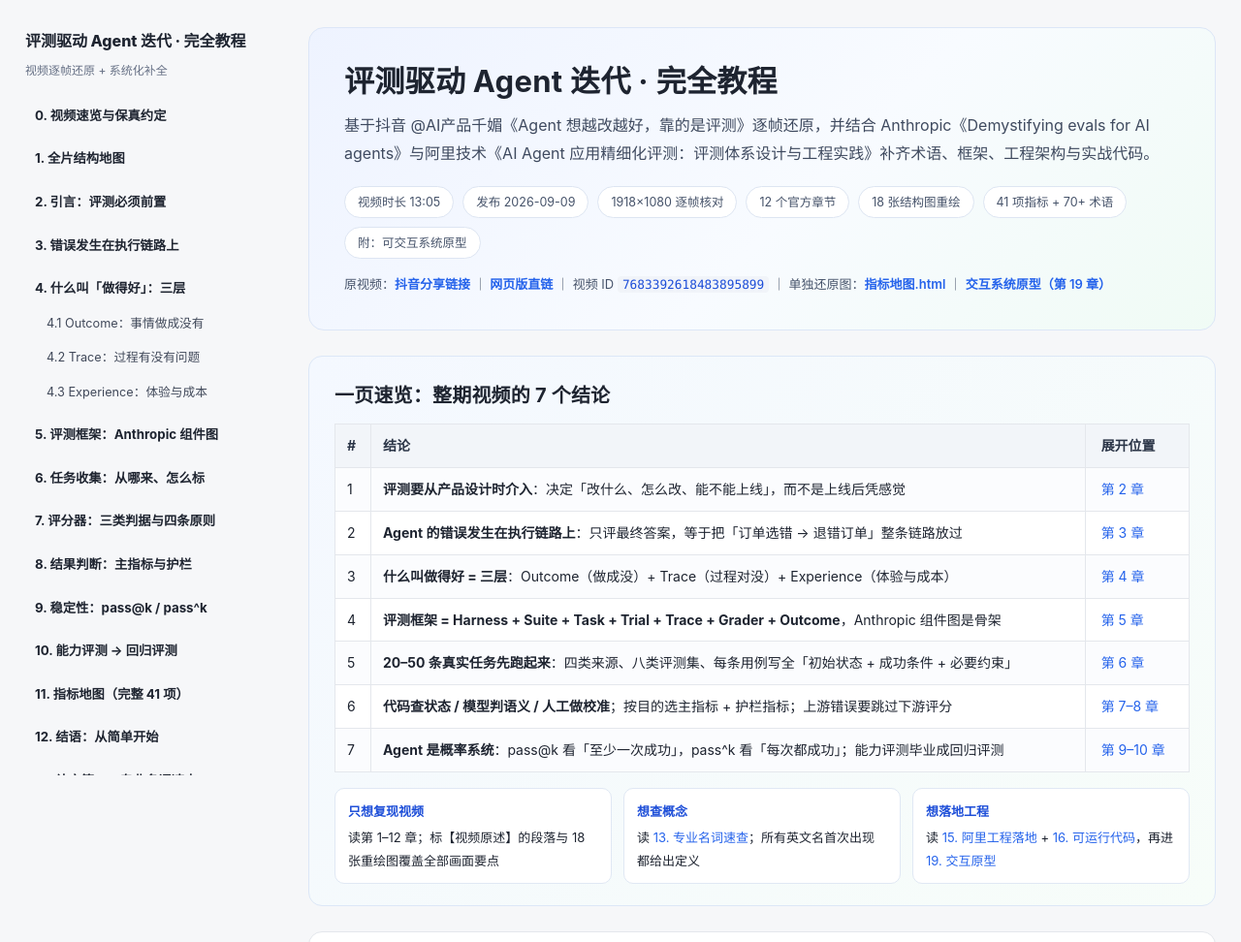
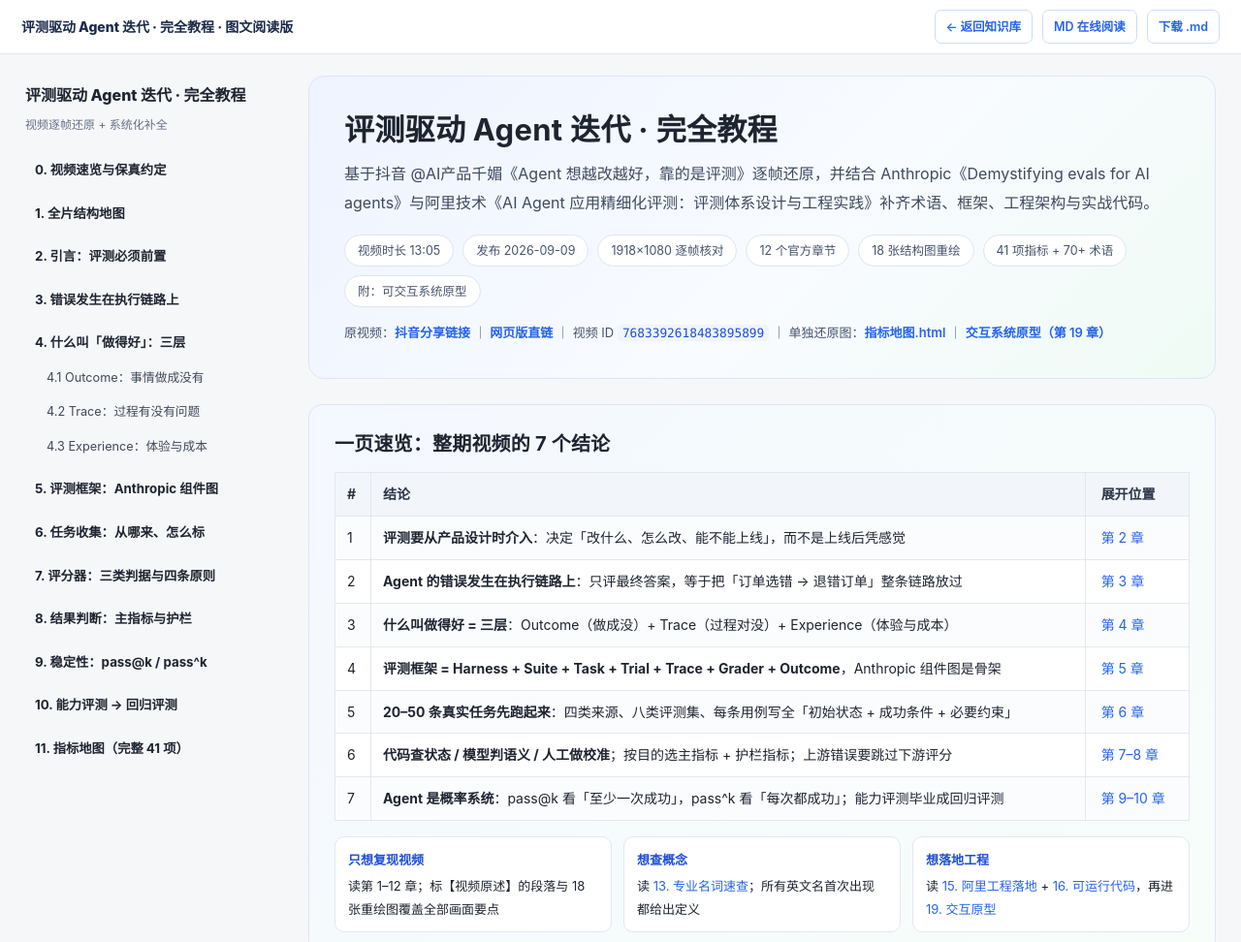
Before and after one commit to lfire/agent-eval, a plain HTML site: page agent-eval-driven-tutorial/index.html in a window 1280 px wide. Shown: the top 972 px of the page at 97% size. Drawn offline with Linux system fonts and the light colour scheme.

Commit message:
feat: 三份图文版统一添加与 MD 阅读版同款的顶部返回导航
- 顶部导航：返回知识库 / MD 在线阅读 / 下载 .md，与 Markdown 阅读版对称
- sticky 吸顶；左侧目录按顶栏实际高度动态下移（--topH 由脚本测量同步）
- 所有带 id 的元素加 scroll-margin-top，目录跳转不被顶栏遮挡
- 窄屏与打印样式适配；三份图文版 SVG / 图注 / 表格数量保持不变

```diff
--- a/agent-eval-driven-tutorial/index.html
+++ b/agent-eval-driven-tutorial/index.html
@@ -92,9 +92,31 @@ ul,ol{padding-left:24px;margin:12px 0}li{margin:5px 0}
 .proto-hint{font-size:12.5px;color:#7a8496;margin:0 0 12px}
 @media(max-width:980px){nav.toc{display:none}.summary .route{grid-template-columns:1fr}.hero{padding:24px}.sec{padding:18px}.proto-frame{height:640px}}
 @media print{nav.toc{display:none}.sec,.figure,.proto-entry{break-inside:avoid}body{background:#fff}.proto-frame{display:none}}
+
+/* ===== 顶部返回导航（与 Markdown 阅读版一致） ===== */
+.topbar{position:sticky;top:0;z-index:40;background:rgba(255,255,255,.95);
+  backdrop-filter:saturate(180%) blur(10px);border-bottom:1px solid var(--line);
+  padding:10px 22px;display:flex;align-items:center;gap:10px;flex-wrap:wrap;font-size:13px}
+.topbar .t{font-weight:800;font-size:14px;margin-right:auto;color:#1b2a4a}
+.topbar a.btn{border:1px solid #cddcfb;background:#fff;border-radius:7px;padding:5px 11px;
+  font-size:12.5px;color:var(--brand);font-weight:600;white-space:nowrap}
+.topbar a.btn:hover{background:var(--brand-soft);text-decoration:none}
+:root{--topH:56px}
+nav.toc{top:var(--topH);height:calc(100vh - var(--topH))}
+main{padding-top:22px}
+[id]{scroll-margin-top:calc(var(--topH) + 14px)}
+@media(max-width:980px){.topbar{padding:8px 14px}}
+@media print{.topbar{display:none}nav.toc{top:0;height:auto}main{padding-top:28px}}
+
 </style>
 </head>
 <body>
+<div class="topbar">
+  <span class="t">评测驱动 Agent 迭代 · 完全教程 · 图文阅读版</span>
+  <a class="btn" href="../index.html">← 返回知识库</a>
+  <a class="btn" href="Agent评测驱动迭代完全教程.html">MD 在线阅读</a>
+  <a class="btn" href="Agent评测驱动迭代完全教程.md" download>下载 .md</a>
+</div>
 <div id="progress" aria-hidden="true"></div>
 <button id="totop" type="button" aria-label="回到顶部">↑ 回到顶部</button>
 <div class="wrap">
@@ -1828,5 +1850,14 @@ def run_suite(suite, agent, env_factory, trials=3, workers=3):
   update();
 })();
 </script>
+
+<script>
+(function(){
+  var bar=document.querySelector('.topbar'), root=document.documentElement;
+  function sync(){ if(bar) root.style.setProperty('--topH', Math.round(bar.getBoundingClientRect().height)+'px'); }
+  sync(); window.addEventListener('resize', sync);
+})();
+</script>
+
 </body>
 </html>
```
Also changed, not shown: agent-evaluation-tutorial/index.html (+31 -0 lines), rag-evaluation-tutorial/index.html (+31 -0 lines).
